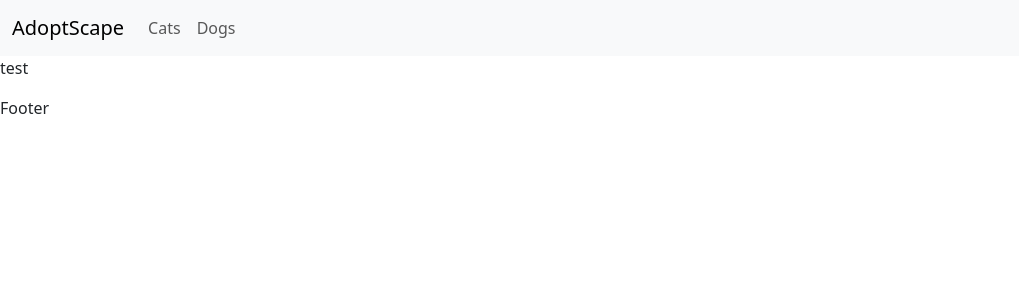
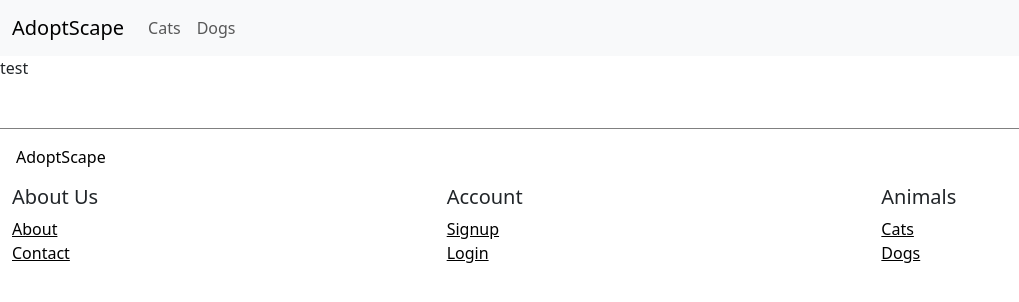
Before and after one commit to CFujitaHumber/adopt-scape, a Next.js app in the folder adopt-scape/: page / in a window 1280 px wide. Shown: the top 302 px of the page, without its empty margins (0-1019 px from the left). Built offline with nearby package versions, Linux system fonts and the light colour scheme.

Commit message:
Footer
+made the footer

```diff
--- /dev/null
+++ b/adopt-scape/src/app/components/Footer/Footer.tsx
@@ -0,0 +1,49 @@
+import Link from "next/link";
+import { Col, Container, Row } from "react-bootstrap";
+
+export default function Footer(){
+    return (
+        <footer className="m-0 mt-5 p-0" style={{borderTop: "1px solid grey"}}>
+            <Row>
+                <Col className="m-3">
+                 <Link className=" text-black text-primary navbar-brand" href={"/"}>AdoptScape</Link>
+                </Col>
+            </Row>
+            <Row>
+                <Col>
+                <Container>
+                    <Row>
+                        <Col><h5>About Us</h5></Col>
+                    </Row>
+                    <Row>
+                        <Link className="text-black" href={"/about"}>About</Link>
+                        <Link className="text-black" href={"/contact"}>Contact</Link>
+                    </Row>
+                </Container>
+                </Col>
+                <Col>
+                <Container>
+                    <Row>
+                        <Col><h5>Account</h5></Col>
+                    </Row>
+                    <Row>
+                        <Link className="text-black" href={"/"} >Signup</Link>
+                        <Link className="text-black" href={"/"}>Login</Link>
+                    </Row>
+                </Container>
+                </Col>
+                <Col>
+                <Container>
+                    <Row>
+                        <Col><h5>Animals</h5></Col>
+                    </Row>
+                    <Row>
+                        <Link className="text-black" href={"/search/animals/cat"}>Cats</Link>
+                        <Link className="text-black" href={"/search/animals/dog"}>Dogs</Link>
+                    </Row>
+                </Container>
+                </Col>
+            </Row>
+        </footer>
+    )
+}
--- a/adopt-scape/src/app/layout.tsx
+++ b/adopt-scape/src/app/layout.tsx
@@ -2,6 +2,7 @@ import type { Metadata } from "next";
 import "./globals.css";
 import Navigation from "./components/Navbar/navbar";
 import 'bootstrap/dist/css/bootstrap.min.css';
+import Footer from "./components/Footer/Footer";
 
 export const metadata: Metadata = {
   title: "AdoptScape",
@@ -23,9 +24,7 @@ export default function RootLayout({
       </head>
       <body>
         {children}
-        <footer>
-          Footer
-        </footer>
+        <Footer />
         <script>var Alert = ReactBootstrap.Alert;</script>
       </body>
     </html>
```
